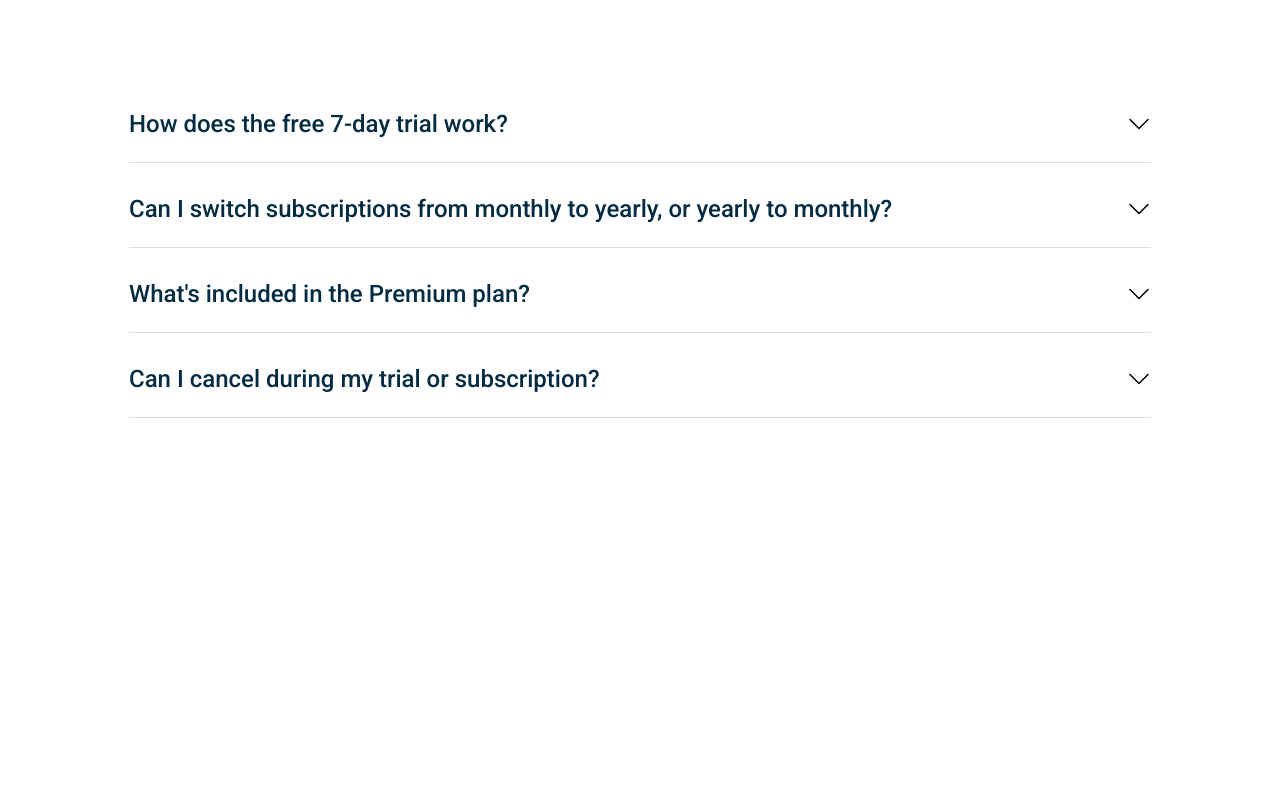
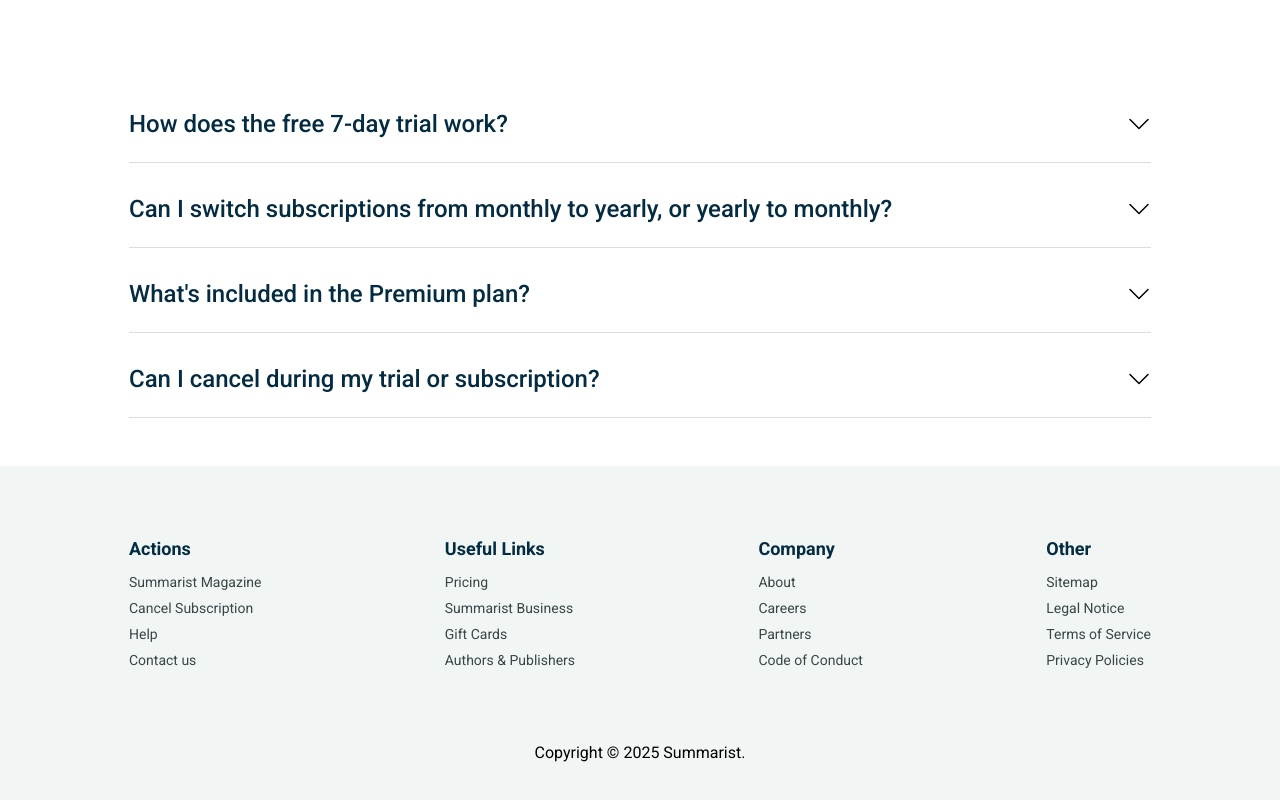
Before and after one commit to Chrislanzas16/Virtual-Internship-v2, a Next.js app: page /choose-plan in a window 1280 px wide. Shown: the part 1239-2039 px from the top of the page. Before the commit the page ends 1705 px from the top, so only its background shows below. Built offline with nearby package versions, Linux system fonts and the light colour scheme; no server answers.

Commit message:
Finished footer on choose plan page

```diff
--- a/pages/choose-plan/index.tsx
+++ b/pages/choose-plan/index.tsx
@@ -9,7 +9,7 @@
   const [openIndex, setOpenIndex] = useState<number | null>(null);
 
   const openAccordion = (index: number) => {
-    setOpenIndex(prev => (prev === index ? null : index))
+    setOpenIndex((prev) => (prev === index ? null : index));
   };
 
   const handlePlanChange = (plan: Plan) => {
@@ -167,8 +167,9 @@
           </div>
           <div className={styles.faq__wrapper}>
             <div className={styles.accordion__card}>
-              <div className={styles.accordion__header}
-              onClick={()=> openAccordion(0)}
+              <div
+                className={styles.accordion__header}
+                onClick={() => openAccordion(0)}
               >
                 <div className={styles.accordion__title}>
                   How does the free 7-day trial work?
@@ -178,7 +179,9 @@
                   fill="currentColor"
                   strokeWidth="0"
                   viewBox="0 0 16 16"
-                  className={`${styles.accordion__icon} ${openIndex === 0 ? styles["accordion__icon--rotate"] : ""}`}
+                  className={`${styles.accordion__icon} ${
+                    openIndex === 0 ? styles["accordion__icon--rotate"] : ""
+                  }`}
                   height="1em"
                   width="1em"
                   xmlns="http://www.w3.org/2000/svg"
@@ -189,7 +192,10 @@
                   ></path>
                 </svg>
               </div>
-              <div className={styles.collapse} style={{ height: openIndex === 0 ? 96 : 0 }}>
+              <div
+                className={styles.collapse}
+                style={{ height: openIndex === 0 ? 96 : 0 }}
+              >
                 <div className={styles.accordion__body}>
                   Begin your complimentary 7-day trial with a Summarist annual
                   membership. You are under no obligation to continue your
@@ -202,8 +208,9 @@
               </div>
             </div>
             <div className={styles.accordion__card}>
-              <div className={styles.accordion__header}
-              onClick={()=> openAccordion(1)}
+              <div
+                className={styles.accordion__header}
+                onClick={() => openAccordion(1)}
               >
                 <div className={styles.accordion__title}>
                   Can I switch subscriptions from monthly to yearly, or yearly
@@ -214,7 +221,9 @@
                   fill="currentColor"
                   strokeWidth="0"
                   viewBox="0 0 16 16"
-                 className={`${styles.accordion__icon} ${openIndex === 1 ? styles["accordion__icon--rotate"] : ""}`}
+                  className={`${styles.accordion__icon} ${
+                    openIndex === 1 ? styles["accordion__icon--rotate"] : ""
+                  }`}
                   height="1em"
                   width="1em"
                   xmlns="http://www.w3.org/2000/svg"
@@ -225,7 +234,10 @@
                   ></path>
                 </svg>
               </div>
-              <div className={styles.collapse} style={{height: openIndex === 1 ? 72 : 0  }}>
+              <div
+                className={styles.collapse}
+                style={{ height: openIndex === 1 ? 72 : 0 }}
+              >
                 <div className={styles.accordion__body}>
                   While an annual plan is active, it is not feasible to switch
                   to a monthly plan. However, once the current month ends,
@@ -235,8 +247,9 @@
               </div>
             </div>
             <div className={styles.accordion__card}>
-              <div className={styles.accordion__header}
-              onClick={()=> openAccordion(2)}
+              <div
+                className={styles.accordion__header}
+                onClick={() => openAccordion(2)}
               >
                 <div className={styles.accordion__title}>
                   What's included in the Premium plan?
@@ -246,7 +259,9 @@
                   fill="currentColor"
                   strokeWidth="0"
                   viewBox="0 0 16 16"
-                  className={`${styles.accordion__icon} ${openIndex === 2 ? styles["accordion__icon--rotate"] : ""}`}
+                  className={`${styles.accordion__icon} ${
+                    openIndex === 2 ? styles["accordion__icon--rotate"] : ""
+                  }`}
                   height="1em"
                   width="1em"
                   xmlns="http://www.w3.org/2000/svg"
@@ -257,7 +272,10 @@
                   ></path>
                 </svg>
               </div>
-              <div className={styles.collapse} style={{ height: openIndex === 2 ? 72 : 0  }}>
+              <div
+                className={styles.collapse}
+                style={{ height: openIndex === 2 ? 72 : 0 }}
+              >
                 <div className={styles.accordion__body}>
                   Premium membership provides you with the ultimate Summarist
                   experience, including unrestricted entry to many best-selling
@@ -268,8 +286,9 @@
               </div>
             </div>
             <div className={styles.accordion__card}>
-              <div className={styles.accordion__header}
-              onClick={()=> openAccordion(3)}
+              <div
+                className={styles.accordion__header}
+                onClick={() => openAccordion(3)}
               >
                 <div className={styles.accordion__title}>
                   Can I cancel during my trial or subscription?
@@ -279,7 +298,9 @@
                   fill="currentColor"
                   strokeWidth="0"
                   viewBox="0 0 16 16"
-                  className={`${styles.accordion__icon} ${openIndex === 3 ? styles["accordion__icon--rotate"] : ""}`}
+                  className={`${styles.accordion__icon} ${
+                    openIndex === 3 ? styles["accordion__icon--rotate"] : ""
+                  }`}
                   height="1em"
                   width="1em"
                   xmlns="http://www.w3.org/2000/svg"
@@ -290,7 +311,10 @@
                   ></path>
                 </svg>
               </div>
-              <div className={styles.collapse} style={{ height: openIndex === 3 ? 72 : 0  }}>
+              <div
+                className={styles.collapse}
+                style={{ height: openIndex === 3 ? 72 : 0 }}
+              >
                 <div className={styles.accordion__body}>
                   You will not be charged if you cancel your trial before its
                   conclusion. While you will not have complete access to the
@@ -302,7 +326,117 @@
           </div>
         </div>
       </div>
-      <section id="footer"></section>
+      <section id="footer" className={styles.footer}>
+        <div className="container">
+          <div className="row">
+            <div className={styles["footer__top--wrapper"]}>
+              <div className={styles.footer__block}>
+                <div className={styles["footer__link--title"]}>Actions</div>
+                <div>
+                  <div className={styles["footer__link--wrapper"]}>
+                    <a href="/" className={styles["footer__link"]}>
+                      Summarist Magazine
+                    </a>
+                  </div>
+                  <div className={styles["footer__link--wrapper"]}>
+                    <a href="/" className={styles["footer__link"]}>
+                      Cancel Subscription
+                    </a>
+                  </div>
+                  <div className={styles["footer__link--wrapper"]}>
+                    <a href="/" className={styles["footer__link"]}>
+                      Help
+                    </a>
+                  </div>
+                  <div className={styles["footer__link--wrapper"]}>
+                    <a href="/" className={styles["footer__link"]}>
+                      Contact us
+                    </a>
+                  </div>
+                </div>
+              </div>
+              <div className={styles.footer__block}>
+                  <div className={styles["footer__link--title"]}>Useful Links</div>
+                <div>
+                  <div className={styles["footer__link--wrapper"]}>
+                    <a href="/" className={styles["footer__link"]}>
+                      Pricing
+                    </a>
+                  </div>
+                  <div className={styles["footer__link--wrapper"]}>
+                    <a href="/" className={styles["footer__link"]}>
+                      Summarist Business
+                    </a>
+                  </div>
+                  <div className={styles["footer__link--wrapper"]}>
+                    <a href="/" className={styles["footer__link"]}>
+                      Gift Cards
+                    </a>
+                  </div>
+                  <div className={styles["footer__link--wrapper"]}>
+                    <a href="/" className={styles["footer__link"]}>
+                      Authors & Publishers
+                    </a>
+                  </div>
+                </div>
+              </div>
+              <div className={styles.footer__block}>
+                  <div className={styles["footer__link--title"]}>Company</div>
+                <div>
+                  <div className={styles["footer__link--wrapper"]}>
+                    <a href="/" className={styles["footer__link"]}>
+                      About
+                    </a>
+                  </div>
+                  <div className={styles["footer__link--wrapper"]}>
+                    <a href="/" className={styles["footer__link"]}>
+                      Careers
+                    </a>
+                  </div>
+                  <div className={styles["footer__link--wrapper"]}>
+                    <a href="/" className={styles["footer__link"]}>
+                     Partners
+                    </a>
+                  </div>
+                  <div className={styles["footer__link--wrapper"]}>
+                    <a href="/" className={styles["footer__link"]}>
+                      Code of Conduct
+                    </a>
+                  </div>
+                </div>
+              </div>
+              <div className={styles.footer__block}>
+                  <div className={styles["footer__link--title"]}>Other</div>
+                <div>
+                  <div className={styles["footer__link--wrapper"]}>
+                    <a href="/" className={styles["footer__link"]}>
+                      Sitemap
+                    </a>
+                  </div>
+                  <div className={styles["footer__link--wrapper"]}>
+                    <a href="/" className={styles["footer__link"]}>
+                      Legal Notice
+                    </a>
+                  </div>
+                  <div className={styles["footer__link--wrapper"]}>
+                    <a href="/" className={styles["footer__link"]}>
+                     Terms of Service
+                    </a>
+                  </div>
+                  <div className={styles["footer__link--wrapper"]}>
+                    <a href="/" className={styles["footer__link"]}>
+                      Privacy Policies
+                    </a>
+                  </div>
+                </div>
+              </div>
+            </div>
+            <div className={styles["footer__copyright--wrapper"]}>
+                <div className={styles.footer__copyright}>Copyright &copy; 2025 Summarist.</div>
+            </div>
+          </div>
+        </div>
+      </section>
     </div>
   );
 }
--- a/styles/ChoosePlan.module.css
+++ b/styles/ChoosePlan.module.css
@@ -258,3 +258,43 @@
 .accordion__icon--rotate {
   transform: rotate(180deg);
 }
+
+.footer {
+  background-color: #f1f6f4;
+}
+
+.footer__top--wrapper {
+  position: relative;
+  display: flex;
+  justify-content: space-between;
+  font-size: 14px;
+  margin: 32px auto 64px;
+}
+
+.footer__copyright--wrapper {
+  display: flex;
+  justify-content: center;
+  align-items: center;
+}
+
+.footer__block {
+  z-index: 1;
+}
+
+.footer__link--title {
+  font-weight: 600;
+  margin-bottom: 16px;
+  font-size: 18px;
+  color: #032b41;
+}
+
+.footer__link--wrapper {
+  margin-bottom: 12px;
+  line-height: 1;
+}
+
+.footer__link {
+  color: #394547;
+  font-size: 14px;
+  cursor: not-allowed;
+}
```
